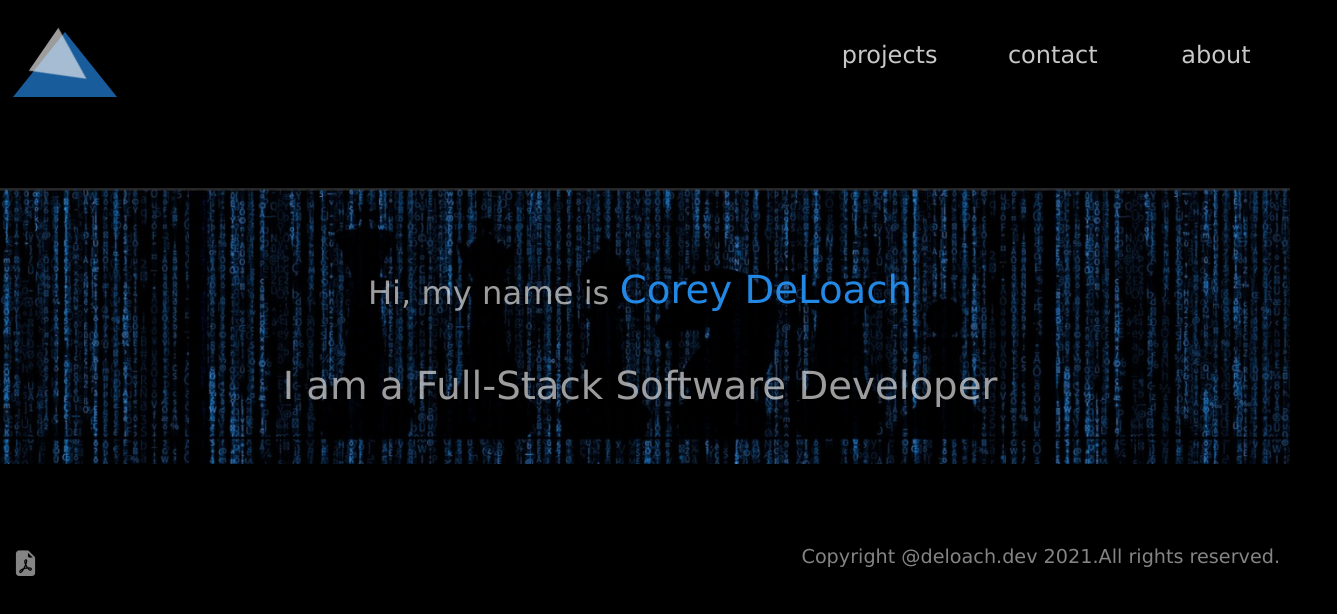
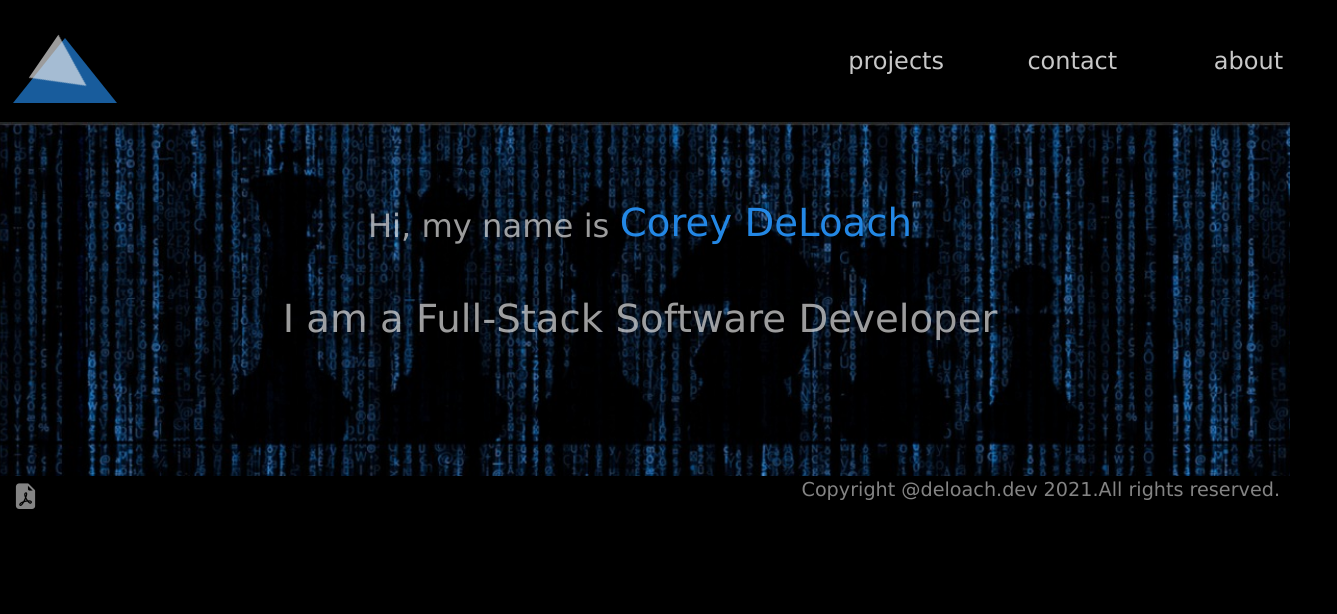
Before and after one commit to Slap-a-tha-Bass/portfolio, a React (Create React App) app: page / in a window 1280 px wide. Shown: the top 614 px of the page, 1337 px wide, since content can reach past the window. Built offline with nearby package versions, Linux system fonts and the light colour scheme; no server answers.

Commit message:
navbar finished editing, now collapsible, more image formatting

```diff
--- a/src/App.css
+++ b/src/App.css
@@ -16,9 +16,9 @@
   background-image: url('./photos/chess-matrix.jpg');
   background-position: center;
   background-repeat: no-repeat;
-  background-size: contain;
+  background-size: cover;
   background-attachment: absolute;
-  padding-top: 15vh;
+  padding-top: 5vh;
   background-color: black;
 }
 .chess-img-2 {
--- a/src/components/NavBar.jsx
+++ b/src/components/NavBar.jsx
@@ -1,35 +1,56 @@
 import React from "react";
-import { Navbar, Nav } from "react-bootstrap";
+import { Navbar, Nav, NavDropdown } from "react-bootstrap";
+import { Link } from "react-router-dom";
 import {
   LogoFrame,
   LogoButton,
-  NavButton,
+  NavLinkCustom,
   NavDiv,
   ToggleButton,
-
 } from "../styled-components";
 
 const NavBar = () => {
   return (
-    <Navbar className="bg-color" variant="bg-dark" expand="lg" sticky="top">
-      <Navbar.Brand href="/" className="bg-color">
-        <LogoFrame />
-        <LogoButton />
+    <Navbar
+      className="bg-color"
+      bg="bg-dark"
+      sticky="top"
+      collapseOnSelect
+      expand="lg"
+    >
+      <Navbar.Brand>
+        <Link to="/">
+          {/* Custom CSS button */}
+          <LogoFrame />
+          <LogoButton />
+        </Link>
       </Navbar.Brand>
-      <Navbar.Toggle
-        className="border-dark mx-5"
-        aria-controls="basic-navbar-nav"
-      >
+      {/* Use a toggle below the breakpoint */}
+      <Navbar.Toggle>
+        {/* Custom Bootstrap Icon image for coloring Toggle Button */}
         <ToggleButton className="d-flex align-items-center justify-content-center text-center">
           <i className="bi bi-list h1 mt-2"></i>
         </ToggleButton>
       </Navbar.Toggle>
+      {/* Collapse wrapper, observes the breakpoint */}
       <Navbar.Collapse id="basic-navbar-nav">
-        <NavDiv>
-        <Nav>
-          <NavButton to="/projects">projects</NavButton>
-          <NavButton to="/contact">contact</NavButton>
-          <NavButton to="/about">about</NavButton>
+        <NavDiv className="d-flex justify-content-end">
+        <Nav className="ml-auto">
+          <Nav.Item>
+            <Nav.Link eventKey={1} as={Link} to="/projects">
+              <NavLinkCustom>projects</NavLinkCustom>
+            </Nav.Link>
+          </Nav.Item>
+          <Nav.Item>
+            <Nav.Link eventKey={2} as={Link} to="/contact">
+              <NavLinkCustom>contact</NavLinkCustom>
+            </Nav.Link>
+          </Nav.Item>
+          <Nav.Item>
+            <Nav.Link eventKey={2} as={Link} to="/about">
+              <NavLinkCustom>about</NavLinkCustom>
+            </Nav.Link>
+          </Nav.Item>
         </Nav>
         </NavDiv>
       </Navbar.Collapse>
@@ -38,6 +59,31 @@ const NavBar = () => {
 };
 
 export default NavBar;
+// <Navbar className="bg-color" variant="bg-dark" collapseOnSelect expand="lg" sticky="top">
+//   <Navbar.Brand href="/" className="bg-color">
+//     <LogoFrame />
+//     <LogoButton />
+//   </Navbar.Brand>
+//   <Navbar.Toggle
+//     className="border-dark mx-5"
+//     aria-controls="basic-navbar-nav"
+//   >
+//     <ToggleButton className="d-flex align-items-center justify-content-center text-center">
+//       <i className="bi bi-list h1 mt-2"></i>
+//     </ToggleButton>
+//   </Navbar.Toggle>
+//   <Navbar.Collapse id="basic-navbar-nav">
+//     <NavDiv>
+//       <Nav>
+//         <Nav.Item>
+//           <NavLinkCustom to="/projects">projects</NavLinkCustom>
+//         </Nav.Item>
+//         <NavLinkCustom to="/contact">contact</NavLinkCustom>
+//         <NavLinkCustom to="/about">about</NavLinkCustom>
+//       </Nav>
+//     </NavDiv>
+//   </Navbar.Collapse>
+// </Navbar>
 
 // import {
 //   LogoButton,
--- a/src/styled-components.jsx
+++ b/src/styled-components.jsx
@@ -4,7 +4,7 @@ import styled, { keyframes } from "styled-components";
 export const NavDiv = styled.div`
   margin-left: 55vw;
 `;
-export const NavButton = styled(Link)`
+export const NavLinkCustom = styled.div`
   position: sticky;
   color: rgb(200, 200, 200);
   text-decoration: none;
@@ -128,7 +128,7 @@ export const CardTitle = styled.div`
 `;
 export const CardText = styled.p`
   color: rgba(240, 240, 240, 0.95);
-  font-size: calc(1rem + 1.5vw)
+  font-size: calc(1rem + 1.5vw);
 `;
 export const CardFooter = styled.div`
   display: flex;
```
Also changed, not shown: 1 other file (tests, documents, lock files or other folders).
